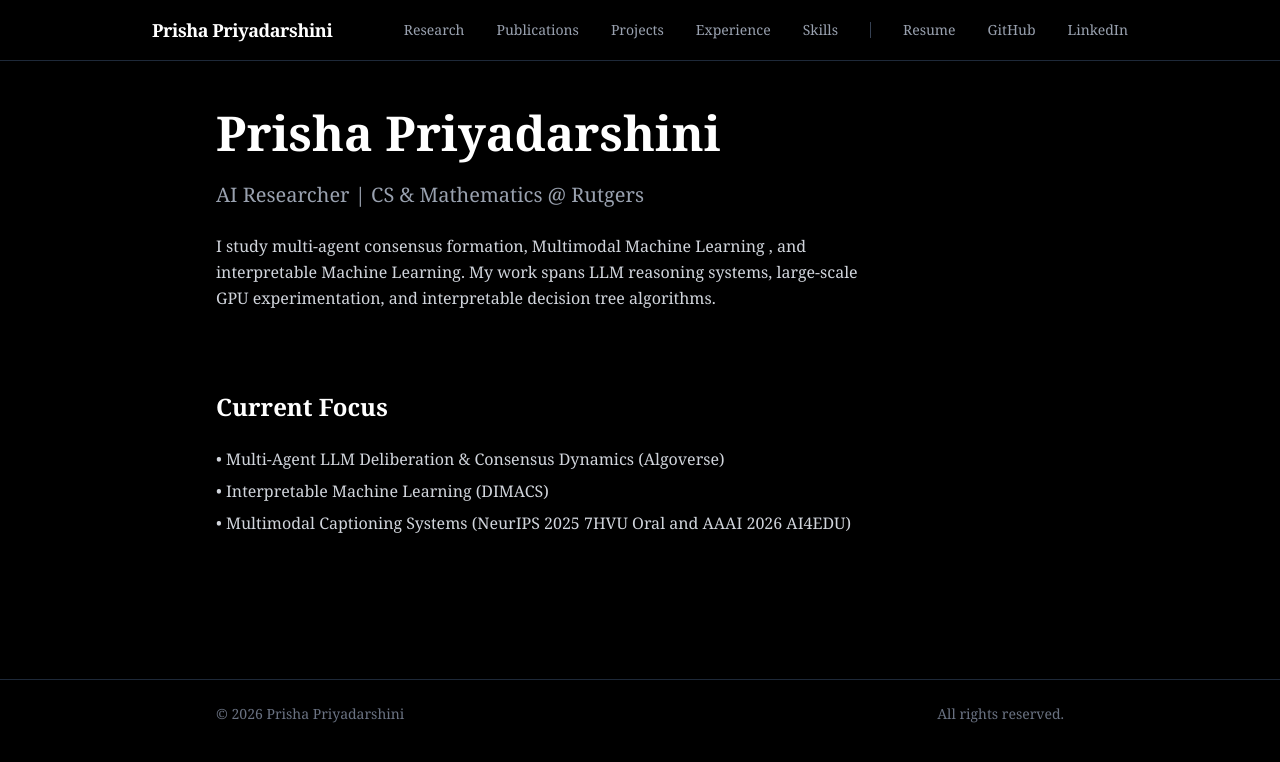
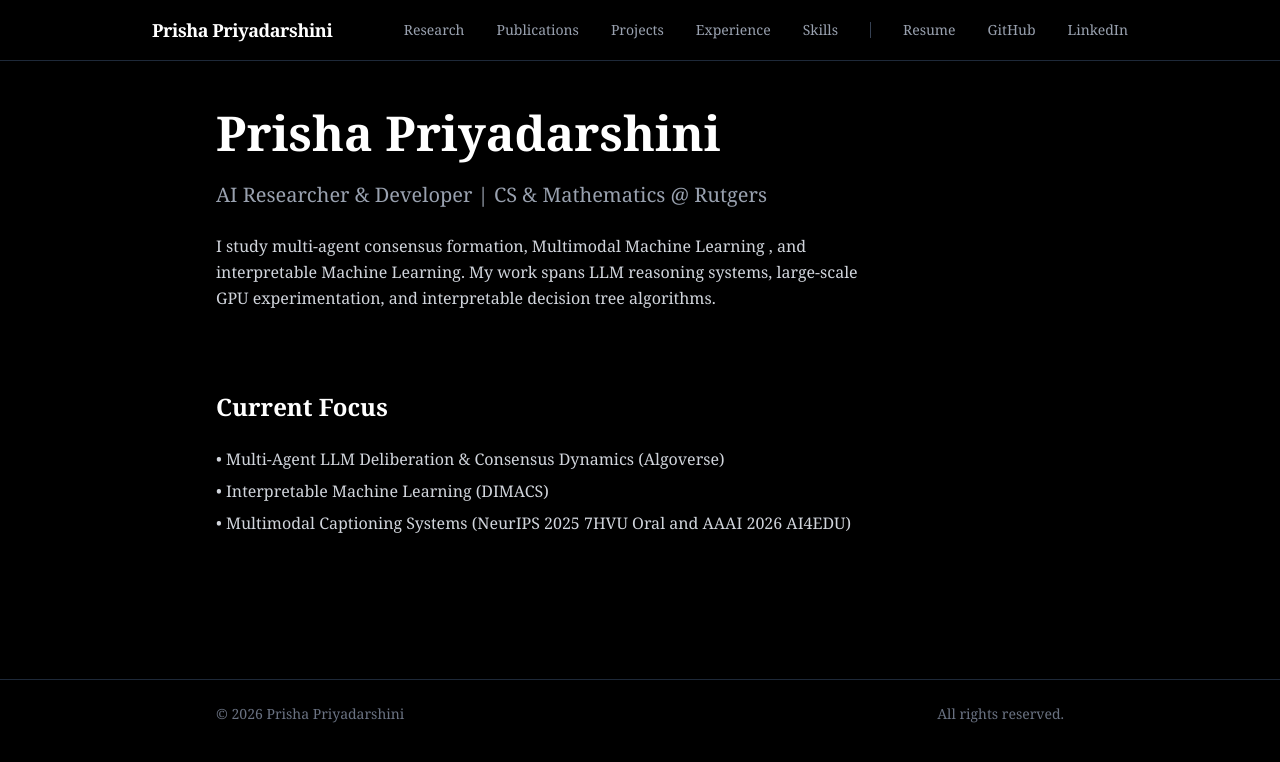
Before and after one commit to priyadp1/Website, a Next.js app in the folder prisha-portfolio/: page / in a window 1280 px wide. Shown: the top 762 px of the page. Built offline with nearby package versions, Linux system fonts and the light colour scheme.

Commit message:
Fixed formatting

```diff
--- a/prisha-portfolio/src/app/page.tsx
+++ b/prisha-portfolio/src/app/page.tsx
@@ -8,7 +8,7 @@ export default function Home() {
         </h1>
 
         <p className="text-xl text-gray-400">
-          AI Researcher | CS & Mathematics @ Rutgers
+          AI Researcher & Developer | CS & Mathematics @ Rutgers
         </p>
 
         <p className="max-w-2xl text-gray-300 leading-relaxed">
```
